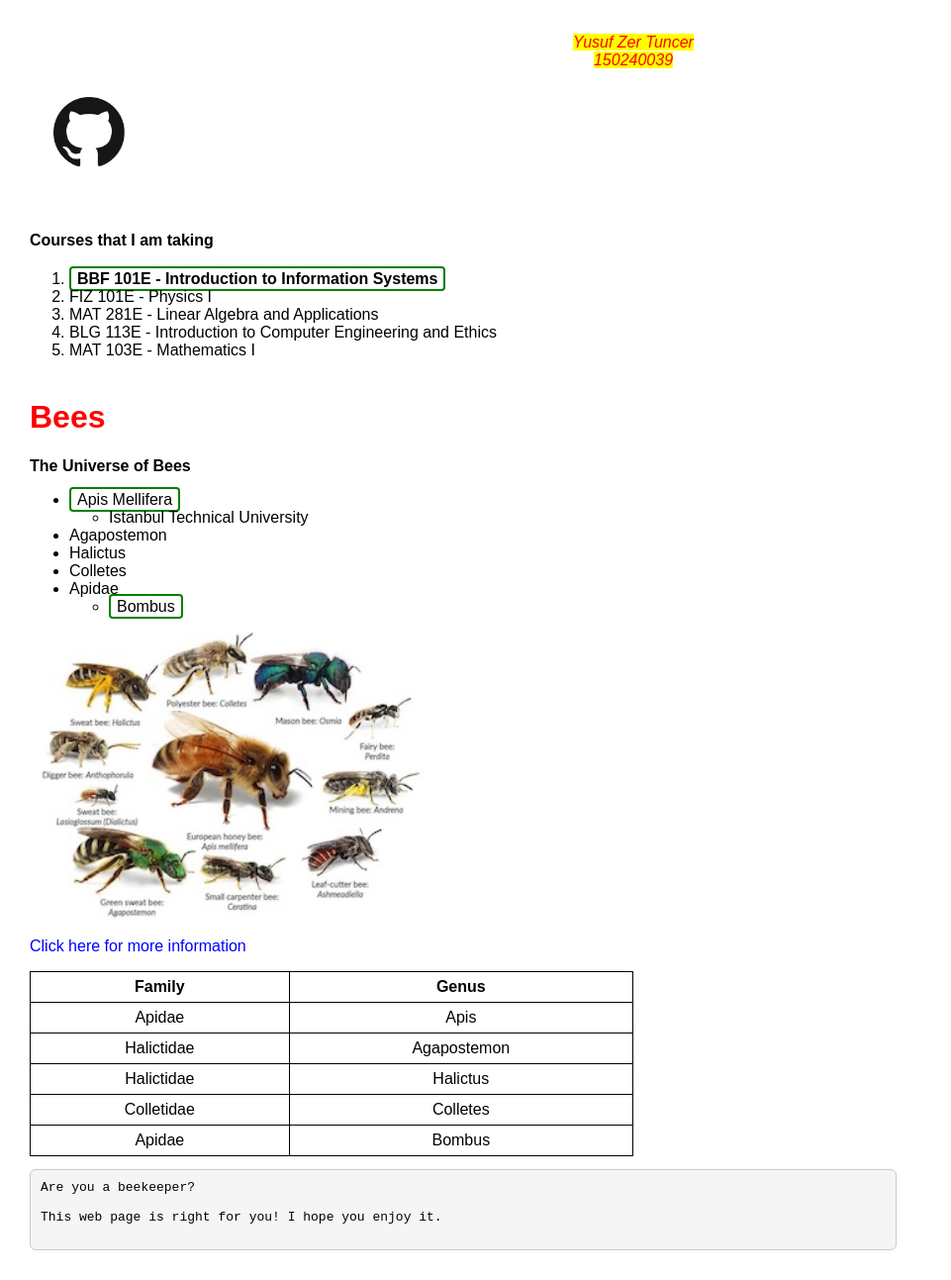
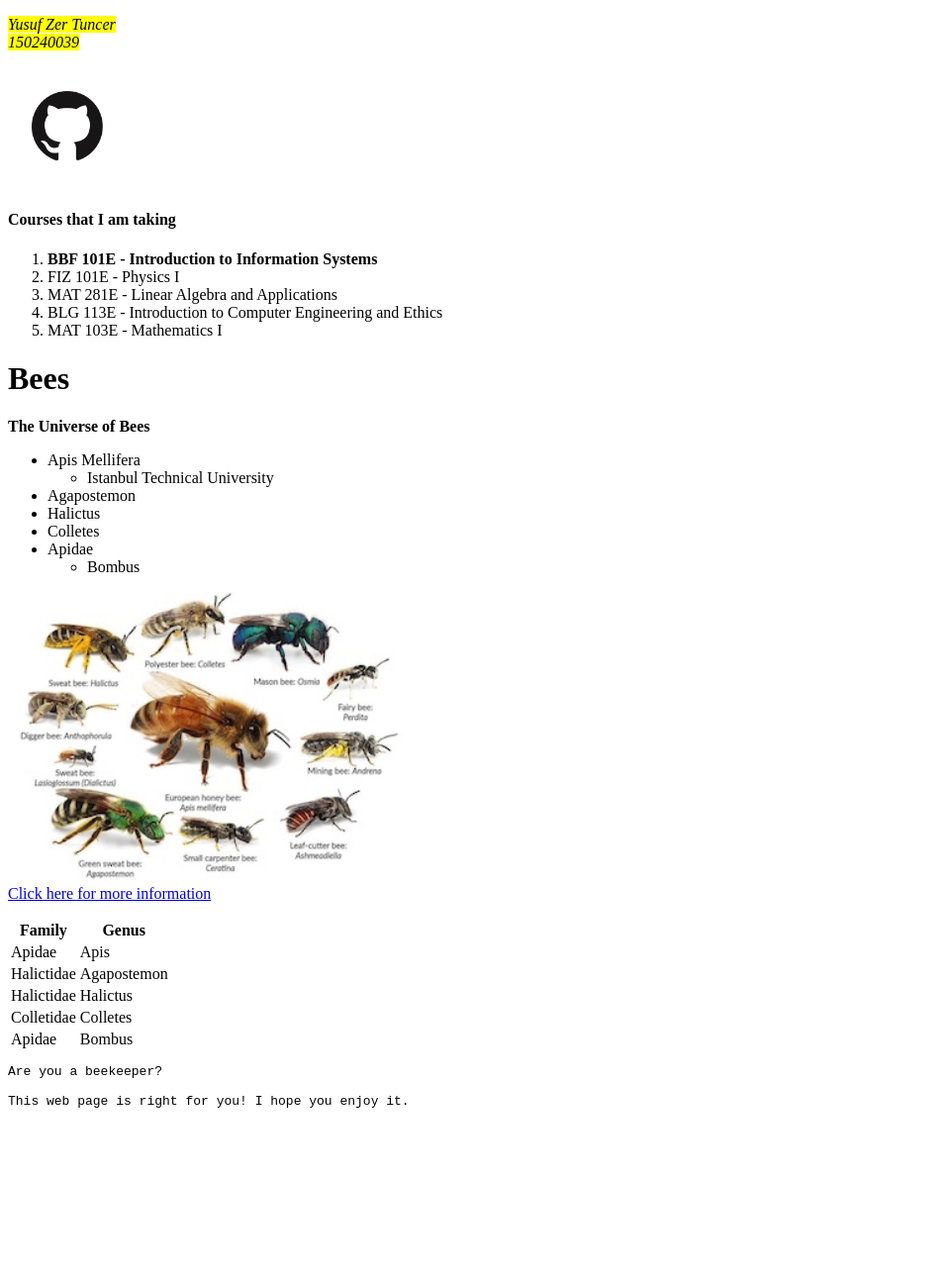
Before and after one commit to itu-itis25-tuncery24/css, a plain HTML site: page index.html in a window 1280 px wide. Shown: the whole page at 99% size, without its empty margins (0-961 px from the left). After the commit the page ends 1148 px from the top, so only its background shows below. Drawn offline with Linux system fonts and the light colour scheme.

Commit message:
Update index.html

```diff
--- a/index.html
+++ b/index.html
@@ -3,71 +3,7 @@
 <head>
     <meta charset="UTF-8">
     <title>My Web Page</title>
-<style>
-    body {
-        font-family: Arial, sans-serif;
-        background-color: white;
-        margin: 30px;
-    }
 
-    .centered {
-        text-align: center;
-        color: red;
-        font-style: italic;
-        display: block;
-        margin: 0 auto;
-        width: fit-content;
-        padding: 4px 8px;
-    }
-
-    h4 {
-        color: black;
-        margin-top: 40px;
-    }
-
-    .boxed {
-        border: 2px solid green;
-        padding: 2px 6px;
-        border-radius: 4px;
-    }
-
-    .bees-title {
-        color: red;
-        margin-top: 40px;
-    }
-
-    img {
-        display: block;
-    }
-
-    a {
-        color: blue;
-        text-decoration: none;
-    }
-
-    a:hover {
-        text-decoration: underline;
-    }
-
-    table {
-        border-collapse: collapse;
-        width: 50%;
-    }
-
-    th, td {
-        border: 1px solid black;
-        text-align: center;
-        padding: 6px;
-    }
-
-    pre {
-        background-color: #f5f5f5;
-        padding: 10px;
-        width: 70%;
-        border: 1px solid #ccc;
-        border-radius: 6px;
-    }
-</style>
 
 </head>
 <body>
```
